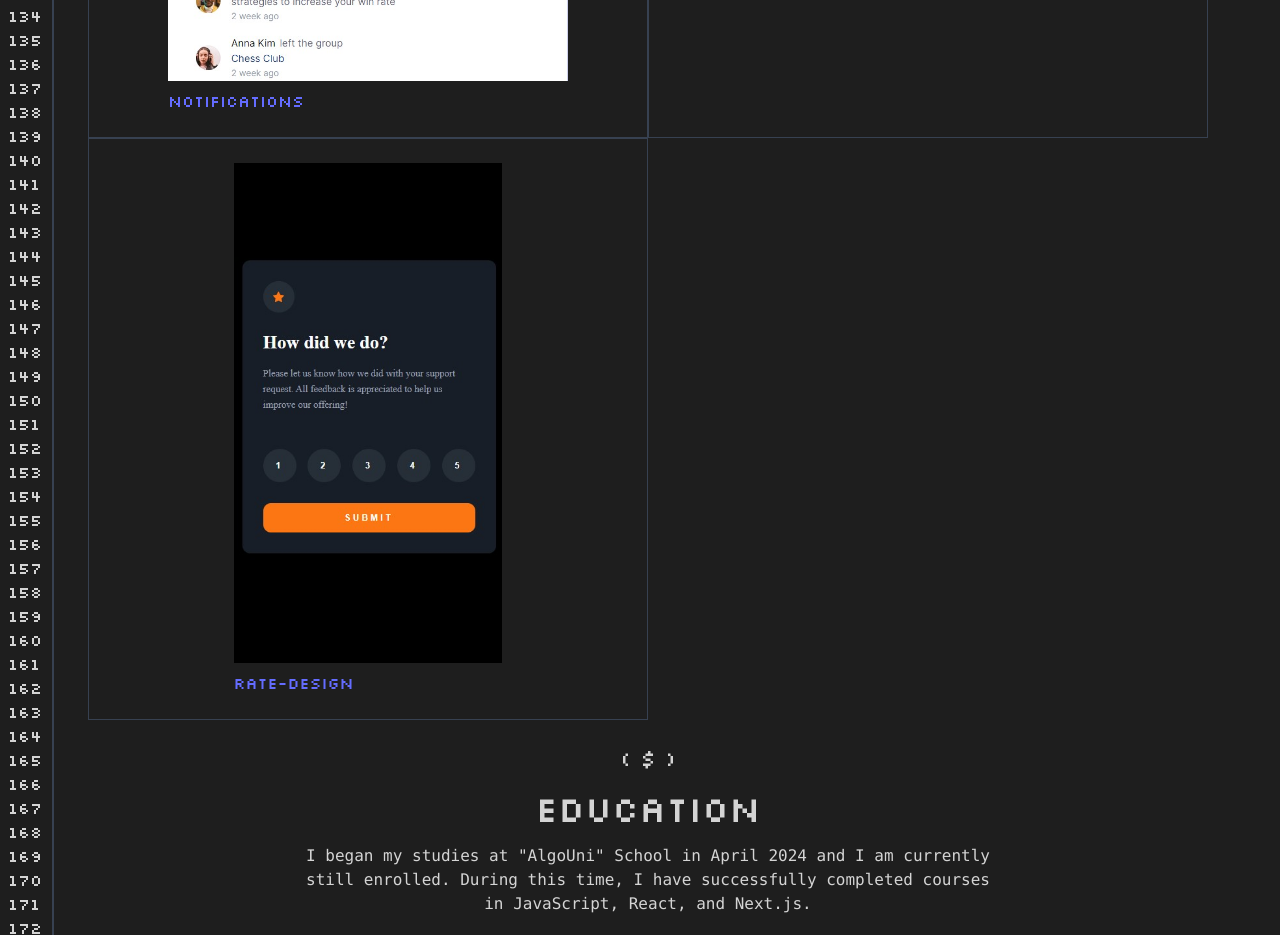
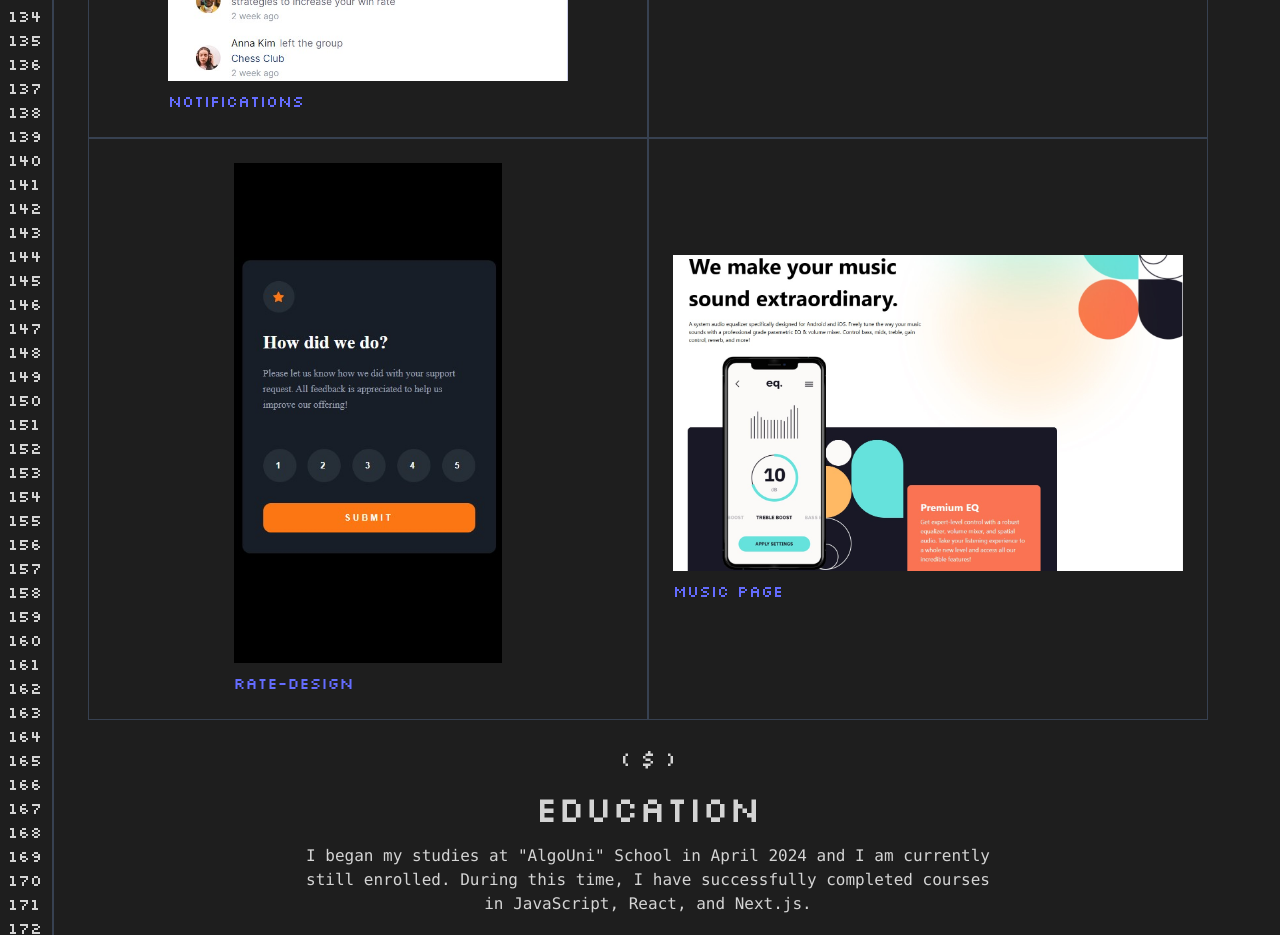
Before and after one commit to zura445/portfolio, a React (Vite) app: page / in a window 1280 px wide. Shown: the part 3220-4155 px from the top of the page. Built offline with nearby package versions, Linux system fonts and the light colour scheme.

Commit message:
add new project

```diff
--- a/src/components/Portfolio.tsx
+++ b/src/components/Portfolio.tsx
@@ -63,6 +63,16 @@ function Portfolio() {
             <div className="mt-2">Rate-design</div>
           </a>
         </div>
+        <div className="border border-gray-700 p-6 flex items-center justify-center gap-8">
+          <a href="https://music-page-orpin.vercel.app/" target="blank">
+            <img
+              src="/images/music-page.jpg"
+              alt="notifications image"
+              className="max-h-[500px]"
+            />
+            <div className="mt-2">Music page</div>
+          </a>
+        </div>
       </div>
     </div>
   );
```
Also changed, not shown: public/images/music-page.jpg (added).
